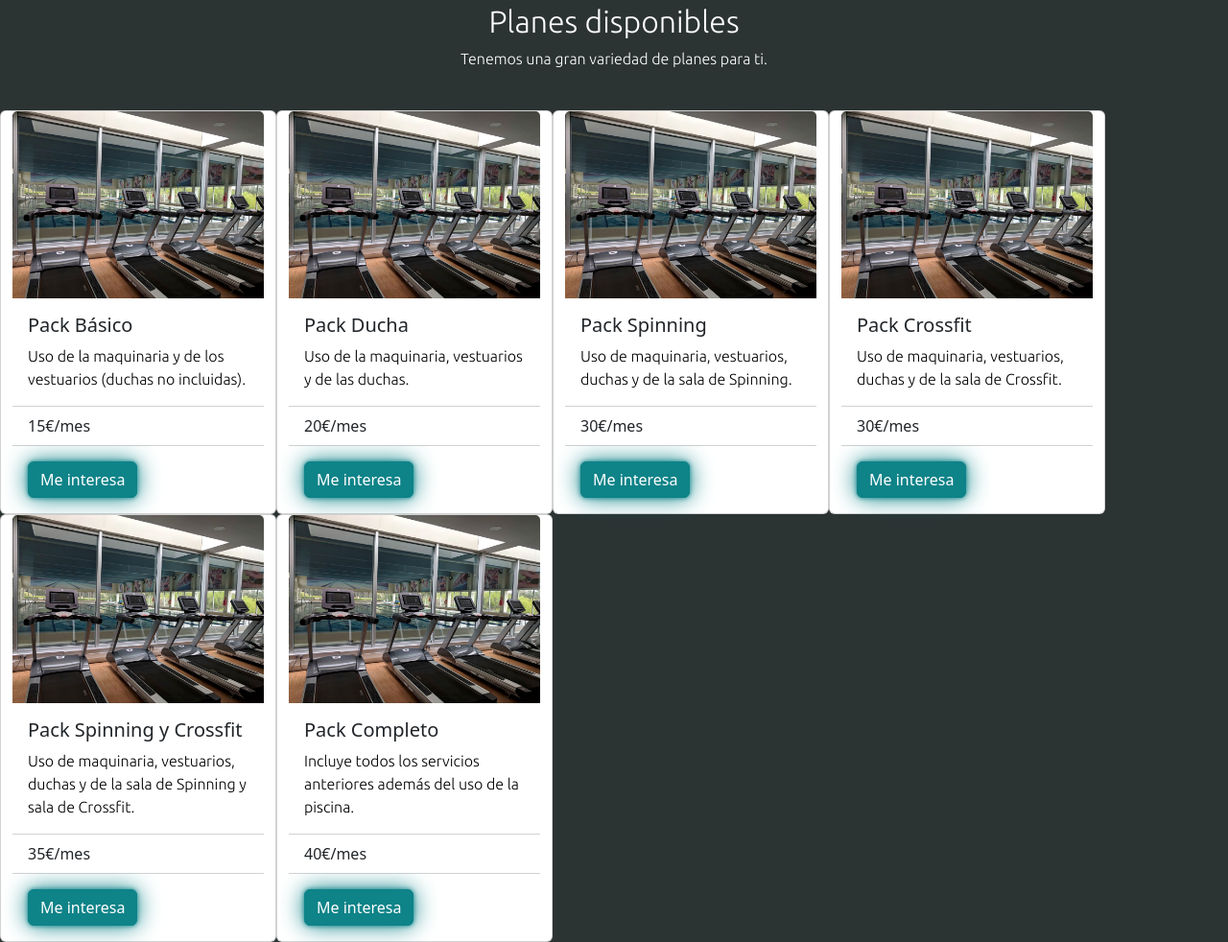
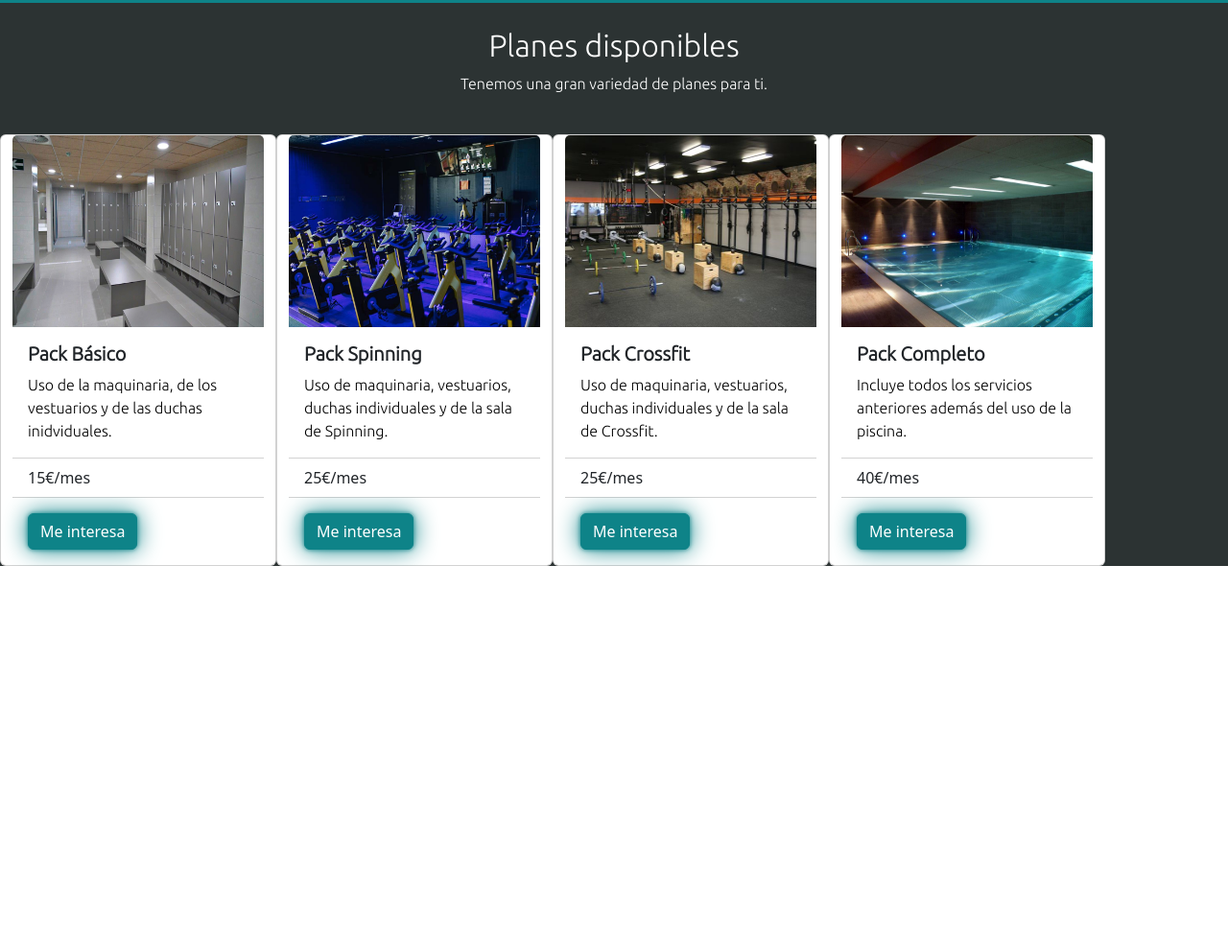
Before and after one commit to Doramas7/LND-Doramas-UT4, a plain HTML site: page Index.html in a window 1280 px wide. Shown: the part 1731-2713 px from the top of the page at 96% size. After the commit the page ends 2321 px from the top, so only its background shows below. Drawn offline with nearby package versions, Linux system fonts and the light colour scheme; a web font is replaced by a local one.

Commit message:
Jueves 23/03/23
Modifiqué las cards de los planes.
Hice que los iconos de los enlaces del menú hamburguesa roten al pasar el ratón por encima y que el enlace "Planes" lleve al apartado de los planes.

```diff
--- a/Index.html
+++ b/Index.html
@@ -53,7 +53,7 @@
 
                     <!-- Enlaces del menú hamburguesa -->
                     <ul class="navbar-nav ms-auto" id="Enlaces">
-                        <li class="nav-item"><a href="https://google.com" class="nav-link"><i
+                        <li class="nav-item"><a href="#Planes" class="nav-link"><i
                                     class="fa-solid fa-dumbbell IconoEnlaces"></i>Planes</a></li>
                         <li class="nav-item"><a href="https://google.com" class="nav-link"><i
                                     class="fa-solid fa-phone IconoEnlaces"></i>Contacto</a></li>
@@ -64,6 +64,7 @@
                     </ul>
                 </div>
             </nav>
+        </div>
     </header>
 
     <!-- Cartas de características del Gym -->
@@ -165,12 +166,11 @@
         <div class="row container-fluid">
 
             <!-- Plan 1 -->
-            <div class="card col-lg-2 col-md-4 col-sm-12" style="width: 18rem;">
-                <img src="/Images/InstalacionesGym.jpg" class="card-img-top" alt="...">
+            <div class="card col-lg-3 col-md-6 col-sm-12" style="width: 18rem;">
+                <img src="/LND-Doramas-UT4/Images/PackBasico.jpg" class="card-img-top ImgPlanes" alt="Pack Basico">
                 <div class="card-body FondoPlanes">
-                    <h5 class="card-title">Pack Básico</h5>
-                    <p class="card-text TextoCartasPlanes">Uso de la maquinaria y de los vestuarios (duchas no
-                        incluidas).</p>
+                    <h5 class="card-title TituloPlanes">Pack Básico</h5>
+                    <p class="card-text TextoCartasPlanes">Uso de la maquinaria, de los vestuarios y de las duchas inidviduales.</p>
                 </div>
                 <ul class="list-group list-group-flush">
                     <li class="list-group-item">15€/mes</li>
@@ -181,14 +181,15 @@
             </div>
 
             <!-- Plan 2 -->
-            <div class="card col-lg-2 col-md-4 col-sm-12" style="width: 18rem;">
-                <img src="/Images/InstalacionesGym.jpg" class="card-img-top" alt="...">
+            <div class="card col-lg-3 col-md-6 col-sm-12" style="width: 18rem;">
+                <img src="/LND-Doramas-UT4/Images/SalaSpinning2.jpg" class="card-img-top ImgPlanes" alt="Pack Spinning">
                 <div class="card-body FondoPlanes">
-                    <h5 class="card-title">Pack Ducha</h5>
-                    <p class="card-text TextoCartasPlanes">Uso de la maquinaria, vestuarios y de las duchas.</p>
+                    <h5 class="card-title TituloPlanes">Pack Spinning</h5>
+                    <p class="card-text TextoCartasPlanes">Uso de maquinaria, vestuarios, duchas individuales y de la sala de
+                        Spinning.</p>
                 </div>
                 <ul class="list-group list-group-flush">
-                    <li class="list-group-item">20€/mes</li>
+                    <li class="list-group-item">25€/mes</li>
                 </ul>
                 <div class="card-body FondoPlanes">
                     <a href="#" class="btn btn-primary BotonPlanes" id="BotonPlan2">Me interesa</a>
@@ -196,15 +197,15 @@
             </div>
 
             <!-- Plan 3 -->
-            <div class="card col-lg-2 col-md-4 col-sm-12" style="width: 18rem;">
-                <img src="/Images/InstalacionesGym.jpg" class="card-img-top" alt="...">
+            <div class="card col-lg-3 col-md-6 col-sm-12" style="width: 18rem;">
+                <img src="/LND-Doramas-UT4/Images/SalaCrossfit2.jpg" class="card-img-top ImgPlanes" alt="Pack Crossfit">
                 <div class="card-body FondoPlanes">
-                    <h5 class="card-title">Pack Spinning</h5>
-                    <p class="card-text TextoCartasPlanes">Uso de maquinaria, vestuarios, duchas y de la sala de
-                        Spinning.</p>
+                    <h5 class="card-title TituloPlanes">Pack Crossfit</h5>
+                    <p class="card-text TextoCartasPlanes">Uso de maquinaria, vestuarios, duchas individuales y de la sala de
+                        Crossfit.</p>
                 </div>
                 <ul class="list-group list-group-flush">
-                    <li class="list-group-item">30€/mes</li>
+                    <li class="list-group-item">25€/mes</li>
                 </ul>
                 <div class="card-body FondoPlanes">
                     <a href="#" class="btn btn-primary BotonPlanes" id="BotonPlan3">Me interesa</a>
@@ -212,42 +213,10 @@
             </div>
 
             <!-- Plan 4 -->
-            <div class="card col-lg-2 col-md-4 col-sm-12" style="width: 18rem;">
-                <img src="/Images/InstalacionesGym.jpg" class="card-img-top" alt="...">
+            <div class="card col-lg-3 col-md-6 col-sm-12" style="width: 18rem;">
+                <img src="/LND-Doramas-UT4/Images/PiscinaGym2.jpg" class="card-img-top ImgPlanes" alt="Pack Completo">
                 <div class="card-body FondoPlanes">
-                    <h5 class="card-title">Pack Crossfit</h5>
-                    <p class="card-text TextoCartasPlanes">Uso de maquinaria, vestuarios, duchas y de la sala de
-                        Crossfit.</p>
-                </div>
-                <ul class="list-group list-group-flush">
-                    <li class="list-group-item">30€/mes</li>
-                </ul>
-                <div class="card-body FondoPlanes">
-                    <a href="#" class="btn btn-primary BotonPlanes" id="BotonPlan4">Me interesa</a>
-                </div>
-            </div>
-
-            <!-- Plan 5 -->
-            <div class="card col-lg-2 col-md-4 col-sm-12" style="width: 18rem;">
-                <img src="/Images/InstalacionesGym.jpg" class="card-img-top" alt="...">
-                <div class="card-body FondoPlanes">
-                    <h5 class="card-title">Pack Spinning y Crossfit</h5>
-                    <p class="card-text TextoCartasPlanes">Uso de maquinaria, vestuarios, duchas y de la sala de
-                        Spinning y sala de Crossfit.</p>
-                </div>
-                <ul class="list-group list-group-flush">
-                    <li class="list-group-item">35€/mes</li>
-                </ul>
-                <div class="card-body FondoPlanes">
-                    <a href="#" class="btn btn-primary BotonPlanes" id="BotonPlan5">Me interesa</a>
-                </div>
-            </div>
-
-            <!-- Plan 6 -->
-            <div class="card col-lg-2 col-md-4 col-sm-12" style="width: 18rem;">
-                <img src="/Images/InstalacionesGym.jpg" class="card-img-top" alt="...">
-                <div class="card-body FondoPlanes">
-                    <h5 class="card-title">Pack Completo</h5>
+                    <h5 class="card-title TituloPlanes">Pack Completo</h5>
                     <p class="card-text TextoCartasPlanes">Incluye todos los servicios anteriores además del uso de la
                         piscina.</p>
                 </div>
@@ -255,7 +224,7 @@
                     <li class="list-group-item">40€/mes</li>
                 </ul>
                 <div class="card-body FondoPlanes">
-                    <a href="#" class="btn btn-primary BotonPlanes" id="BotonPlan6">Me interesa</a>
+                    <a href="#" class="btn btn-primary BotonPlanes" id="BotonPlan4">Me interesa</a>
                 </div>
             </div>
         </div>
--- a/css/style.css
+++ b/css/style.css
@@ -27,6 +27,7 @@ header{
 
 .IconoEnlaces:hover{
     color: #0E8388;
+    transform: rotate(-25deg);
 }
 
 #Características{
@@ -37,6 +38,7 @@ header{
 }
 
 #CabeceraCaracterísticas{
+    padding-top: 2%;
     padding-bottom: 2%;
     font-family: Ubuntu, sans-serif;
 }
@@ -93,8 +95,9 @@ h4{
 }
 
 .SubtitulosCarrusel{
-    background-color: black;
-    opacity: 50%;
+    background-color: #CBE4DE;
+    color: black;
+    opacity: 80%;
 }
 
 #SectionMapa{
@@ -138,6 +141,11 @@ h4{
     background-color: white;
 }
 
+.TituloPlanes{
+    font-family: Ubuntu, sans-serif;
+    font-weight: 800;
+}
+
 .TextoCartasPlanes{
     font-family: Ubuntu, sans-serif;
     color: black;
@@ -173,12 +181,6 @@ h4{
     border-color: #0E8388;
 }
 
-#BotonPlan5{
-    background-color: #0E8388;
-    border-color: #0E8388;
+.ImgPlanes{
+    height: 200px;
 }
-
-#BotonPlan6{
-    background-color: #0E8388;
-    border-color: #0E8388;
-}
```
Also changed, not shown: Images/DuchasGym.jpg (added), Images/PackBasico.jpg (added), Images/PiscinaGym2.jpg (added), Images/SalaCrossfit2.jpg (added), Images/SalaSpinning2.jpg (added), Images/SpinningYCrossfit.jpg (added).
